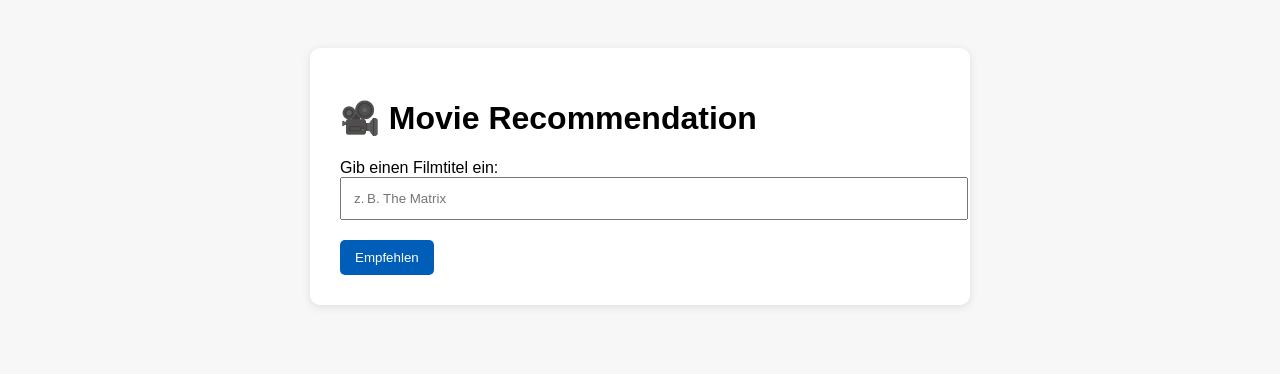
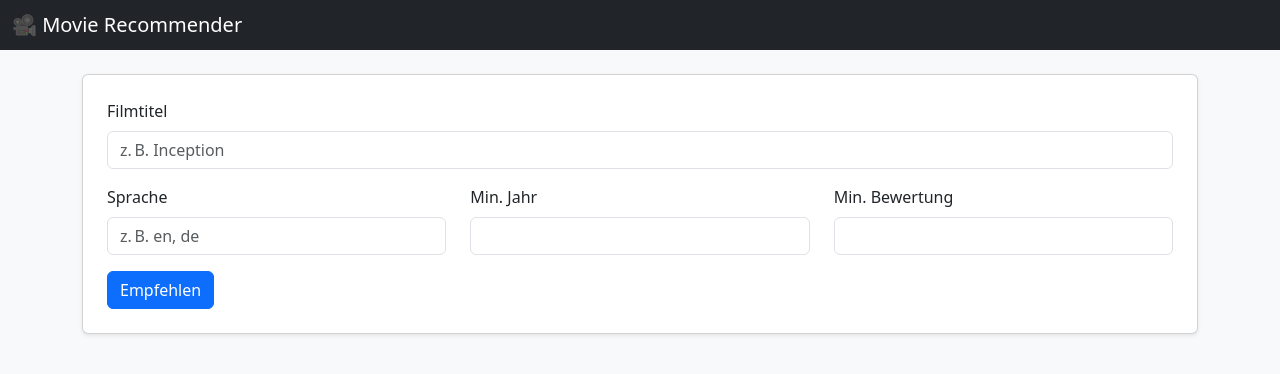
Before and after one commit to laraAkg/MovieRecommendation, a Flask app: page / in a window 1280 px wide. Shown: the top 374 px of the page. Run offline with Flask 3, Linux system fonts and the light colour scheme; data that the repository does not hold is empty; parts of the project's set-up code (start-up, migrations or seed data) failed here and were passed over.

Commit message:
Enhance movie recommendation functionality: add filtering options for language, year, and rating; implement AJAX for title suggestions; update UI with Bootstrap for improved user experience

```diff
--- a/src/app.py
+++ b/src/app.py
@@ -1,16 +1,14 @@
-from flask import Flask, render_template, request
+from flask import Flask, render_template, request, jsonify
 import pickle
 from sklearn.metrics.pairwise import cosine_similarity
 
-# 🔹 Flask initialisieren
 app = Flask(__name__)
 
-# 🔹 Modell laden
+# Modell laden
 with open('light_model.pkl', 'rb') as f:
     df, tfidf, indices = pickle.load(f)
 
-# 🔹 Empfehlungslogik
-def recommend_movies(title, top_n=10):
+def recommend_movies(title, language=None, min_year=None, min_rating=None, top_n=10):
     title = title.lower().strip()
     if title not in indices:
         return []
@@ -18,19 +16,34 @@
     idx = indices[title]
     input_vector = tfidf.transform([df.loc[idx, 'combined_features']])
     sim_scores = cosine_similarity(input_vector, tfidf.transform(df['combined_features']))[0]
-    similar_indices = sim_scores.argsort()[::-1][1:top_n + 1]
-    return df.iloc[similar_indices]['title'].tolist()
+    df['sim_score'] = sim_scores
 
-# 🔹 Routen
+    filtered = df.copy()
+    if language:
+        filtered = filtered[filtered.get('original_language', '').str.lower() == language.lower()]
+    if min_year:
+        filtered = filtered[filtered.get('release_date', '').str[:4].astype(str) >= str(min_year)]
+    if min_rating:
+        filtered = filtered[filtered.get('vote_average', 0) >= float(min_rating)]
+
+    filtered = filtered.sort_values(by='sim_score', ascending=False)
+    return filtered[filtered.index != idx]['title'].head(top_n).tolist()
+
 @app.route('/', methods=['GET', 'POST'])
 def index():
     recommendations = []
     if request.method == 'POST':
         movie_title = request.form['movie_title']
-        recommendations = recommend_movies(movie_title)
-
+        language = request.form.get('language')
+        min_year = request.form.get('min_year')
+        min_rating = request.form.get('min_rating')
+        recommendations = recommend_movies(movie_title, language, min_year, min_rating)
     return render_template('index.html', recommendations=recommendations)
 
-# 🔹 App starten
+@app.route('/titles')
+def titles():
+    title_list = df['title'].dropna().tolist()
+    return jsonify(title_list)
+
 if __name__ == '__main__':
     app.run(debug=True)
--- /dev/null
+++ b/src/static/script.js
@@ -0,0 +1,15 @@
+$(document).ready(function() {
+    let titles = [];
+    $.getJSON("/titles", function(data) {
+        titles = data;
+    });
+
+    $("#movie_title").on("input", function() {
+        let input = $(this).val().toLowerCase();
+        let matches = titles.filter(t => t.toLowerCase().includes(input)).slice(0, 10);
+        let list = matches.map(m => `<option value="${m}">`).join('');
+        $("#suggestions").remove();
+        $(this).after(`<datalist id="suggestions">${list}</datalist>`);
+        $(this).attr("list", "suggestions");
+    });
+});
--- a/src/templates/index.html
+++ b/src/templates/index.html
@@ -1,56 +1,58 @@
 <!DOCTYPE html>
-<html lang="en">
+<html lang="de">
 <head>
     <meta charset="UTF-8">
     <title>🎬 Movie Recommender</title>
-    <style>
-        body {
-            font-family: Arial, sans-serif;
-            background-color: #f7f7f7;
-            padding: 40px;
-        }
-        .container {
-            max-width: 600px;
-            margin: auto;
-            background: white;
-            padding: 30px;
-            border-radius: 10px;
-            box-shadow: 0px 2px 10px rgba(0,0,0,0.1);
-        }
-        input[type=text] {
-            width: 100%;
-            padding: 12px;
-            margin-bottom: 20px;
-        }
-        button {
-            padding: 10px 15px;
-            background: #005eb8;
-            color: white;
-            border: none;
-            border-radius: 5px;
-        }
-        ul {
-            padding-left: 20px;
-        }
-    </style>
+    <meta name="viewport" content="width=device-width, initial-scale=1">
+    <!-- Bootstrap 5 CDN -->
+    <link href="https://cdn.jsdelivr.net/npm/bootstrap@5.3.0/dist/css/bootstrap.min.css" rel="stylesheet">
+    <script src="https://code.jquery.com/jquery-3.6.0.min.js"></script>
 </head>
-<body>
+<body class="bg-light">
+
+<nav class="navbar navbar-dark bg-dark mb-4">
+    <div class="container-fluid">
+        <span class="navbar-brand mb-0 h1">🎥 Movie Recommender</span>
+    </div>
+</nav>
+
 <div class="container">
-    <h1>🎥 Movie Recommendation</h1>
-    <form method="POST">
-        <label for="movie_title">Gib einen Filmtitel ein:</label>
-        <input type="text" name="movie_title" id="movie_title" placeholder="z. B. The Matrix" required>
-        <button type="submit">Empfehlen</button>
-    </form>
+    <div class="card shadow-sm p-4 mb-4">
+        <form method="POST">
+            <div class="mb-3">
+                <label for="movie_title" class="form-label">Filmtitel</label>
+                <input type="text" class="form-control" id="movie_title" name="movie_title" autocomplete="off" placeholder="z. B. Inception" required>
+            </div>
+            <div class="row">
+                <div class="col-md-4 mb-3">
+                    <label class="form-label">Sprache</label>
+                    <input type="text" class="form-control" name="language" placeholder="z. B. en, de">
+                </div>
+                <div class="col-md-4 mb-3">
+                    <label class="form-label">Min. Jahr</label>
+                    <input type="number" class="form-control" name="min_year" min="1900" max="2025">
+                </div>
+                <div class="col-md-4 mb-3">
+                    <label class="form-label">Min. Bewertung</label>
+                    <input type="number" class="form-control" name="min_rating" min="0" max="10" step="0.1">
+                </div>
+            </div>
+            <button type="submit" class="btn btn-primary">Empfehlen</button>
+        </form>
+    </div>
 
     {% if recommendations %}
-        <h2>🎯 Empfehlungen:</h2>
-        <ul>
-            {% for movie in recommendations %}
-                <li>{{ movie }}</li>
-            {% endfor %}
-        </ul>
+        <div class="card shadow-sm p-4">
+            <h4 class="mb-3">🎯 Empfehlungen:</h4>
+            <ul class="list-group list-group-flush">
+                {% for movie in recommendations %}
+                    <li class="list-group-item">{{ movie }}</li>
+                {% endfor %}
+            </ul>
+        </div>
     {% endif %}
 </div>
+
+<script src="{{ url_for('static', filename='script.js') }}"></script>
 </body>
 </html>
```
